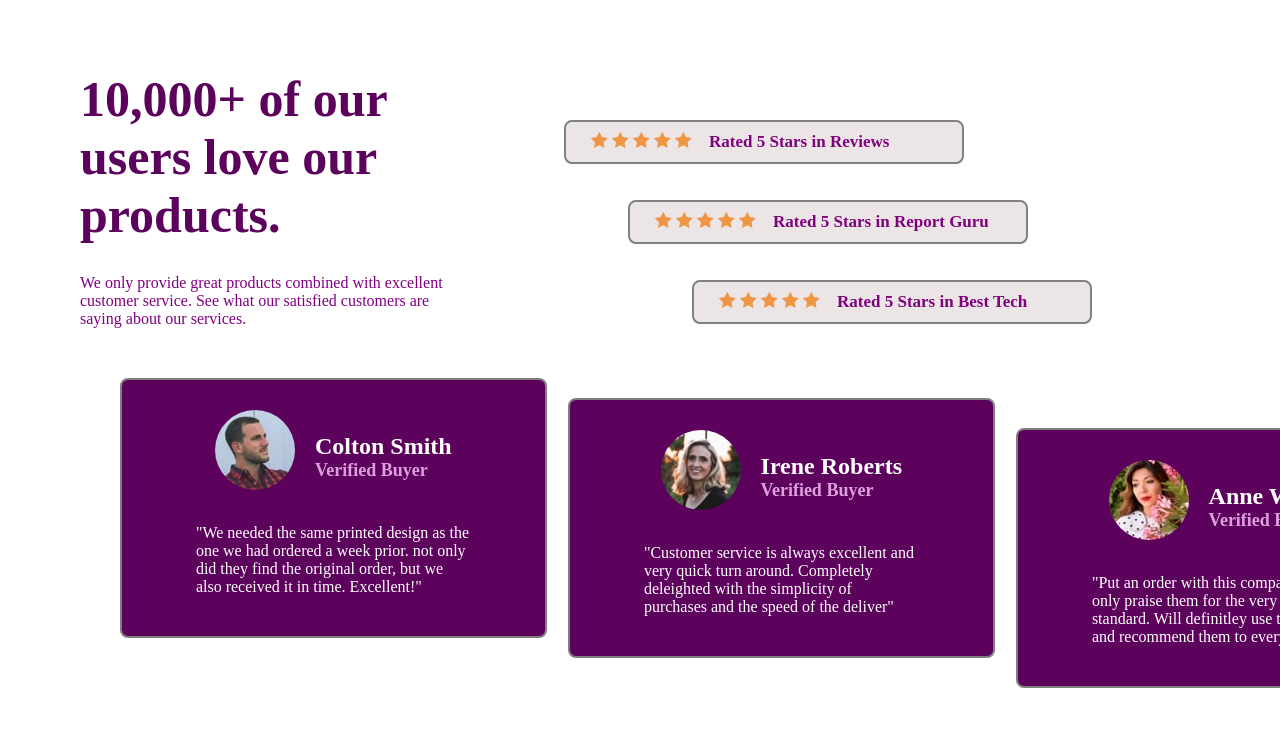
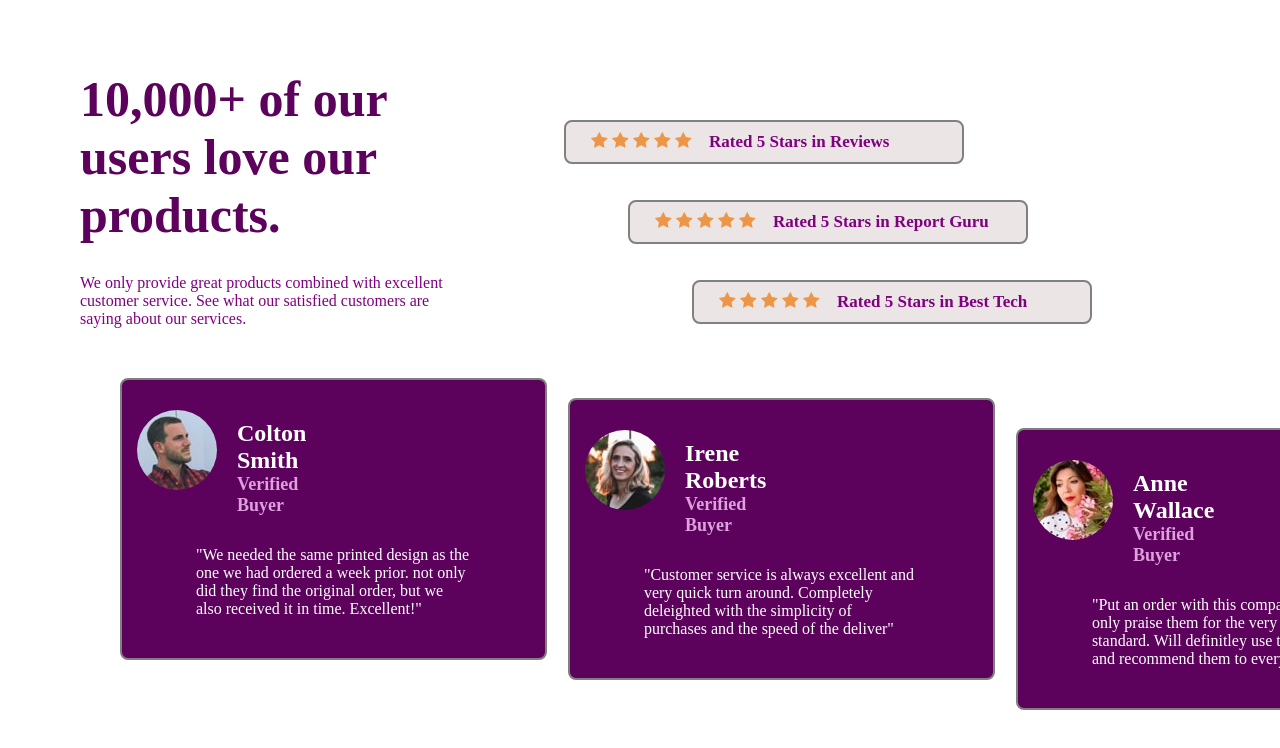
Before and after one commit to Nobriga20/SocialProof, a plain HTML site: page index.html in a window 1280 px wide. Shown: the top 748 px of the page. Drawn offline with Linux system fonts and the light colour scheme.

Commit message:
very last push

```diff
--- a/styles.css
+++ b/styles.css
@@ -25,8 +25,9 @@
 
 .colton__box {
     display: flex;
-    justify-content: center;
-    align-items: center;
+    justify-content: flex-start;
+    align-items: flex-start;
+    padding-right: 200px;
 
 
 
```
